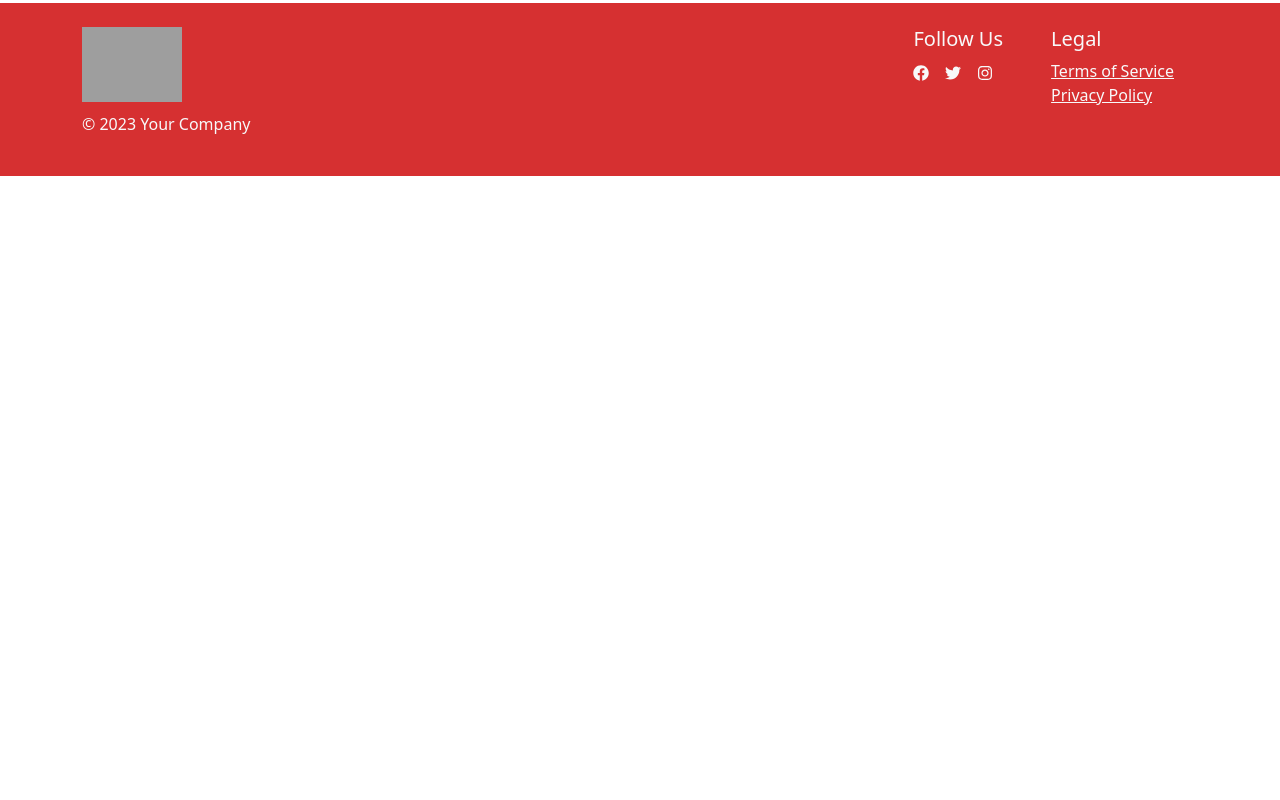
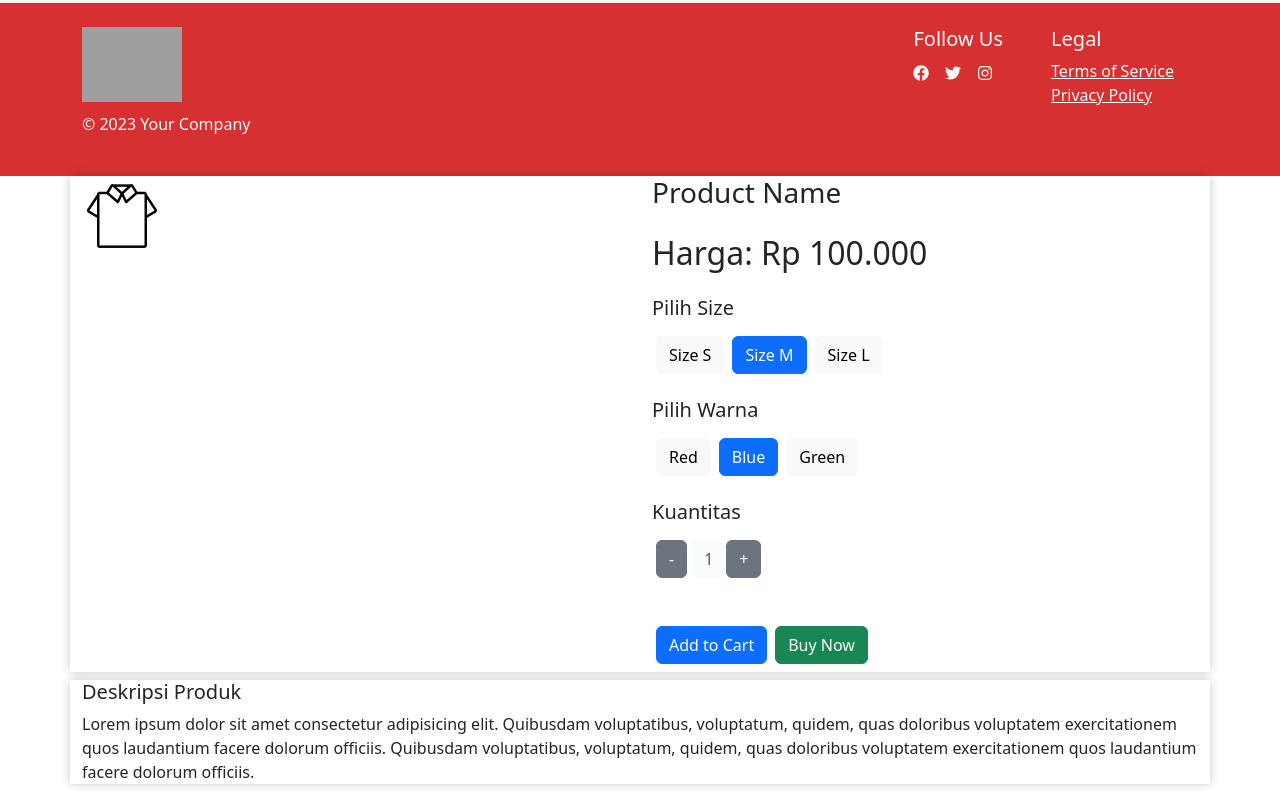
Before and after one commit to Rizqi30/salsa-convection-fe, a React (Vite) app: page / in a window 1280 px wide. Shown: the part 2086-2886 px from the top of the page. Before the commit the page ends 2262 px from the top, so only its background shows below. Built offline with nearby package versions, Linux system fonts and the light colour scheme; grey boxes are pictures that could not be loaded.

Commit message:
daffa commit

```diff
--- a/src/App.jsx
+++ b/src/App.jsx
@@ -4,6 +4,7 @@ import ListCategory from "./components/ListCategory/ListCategory";
 import ListNewProduct from "./components/NewProducts/ListNewProduct";
 import ListAllProduct from "./components/AllProducts/ListAllProduct";
 import Footer from "./components/Footer/Footer";
+import DetailProduct from "./components/DetailProducts/DetailProducts";
 
 function App() {
   return (
@@ -14,6 +15,7 @@ function App() {
       <ListNewProduct />
       <ListAllProduct />
       <Footer />
+      <DetailProduct />
     </div>
   );
 }
--- a/src/components/AllProducts/ListAllProduct.jsx
+++ b/src/components/AllProducts/ListAllProduct.jsx
@@ -51,7 +51,7 @@ function ListAllProduct() {
 
   return (
     <Container style={{ padding: 22 }}>
-      <h2>Produk Terbaru</h2>
+      <h2>Semua Produk</h2>
       <Row className="flex-wrap">
         {allProducts.map((item) => (
           <Col key={item.id} md={6} lg={3} className="p-3">
--- /dev/null
+++ b/src/components/DetailProducts/DetailProducts.jsx
@@ -0,0 +1,145 @@
+import React, { useState } from "react";
+import { Container, Row, Col, Button } from "react-bootstrap";
+import Batik from "../../assets/batik.png";
+import ProductDescription from "./ProductDescription";
+
+const DetailProduct = () => {
+  const [selectedSize, setSelectedSize] = useState("M");
+  const [selectedColor, setSelectedColor] = useState("Blue");
+  const [quantity, setQuantity] = useState(1);
+
+  const handleSizeChange = (size) => {
+    setSelectedSize(size);
+  };
+
+  const handleColorChange = (color) => {
+    setSelectedColor(color);
+  };
+
+  const handleQuantityChange = (change) => {
+    setQuantity((prevQuantity) => Math.max(1, prevQuantity + change));
+  };
+
+  const handleAddToCart = () => {
+    // Implement logic to add product to the shopping cart
+    console.log("Added to Cart:", {
+      size: selectedSize,
+      color: selectedColor,
+      quantity: quantity,
+    });
+  };
+
+  const handleBuyNow = () => {
+    // Implement logic to proceed with the purchase
+    console.log("Buy Now:", {
+      size: selectedSize,
+      color: selectedColor,
+      quantity: quantity,
+    });
+  };
+
+  return (
+    <>
+      <Container
+        className="mb-2"
+        style={{ boxShadow: "0px 0px 10px 0px rgba(0, 0, 0, 0.2)" }}
+      >
+        <Row>
+          <Col md={6}>
+            <img src={Batik} alt="Product" className="img-fluid" />
+          </Col>
+          <Col md={6}>
+            <h3>Product Name</h3>
+            <h2 className="my-4">Harga: Rp 100.000</h2>
+
+            <h5 className="mb-3">Pilih Size</h5>
+            <div className="mb-4">
+              <Button
+                className="mx-1"
+                variant={selectedSize === "S" ? "primary" : "light"}
+                onClick={() => handleSizeChange("S")}
+              >
+                Size S
+              </Button>
+              <Button
+                className="mx-1"
+                variant={selectedSize === "M" ? "primary" : "light"}
+                onClick={() => handleSizeChange("M")}
+              >
+                Size M
+              </Button>
+              <Button
+                className="mx-1"
+                variant={selectedSize === "L" ? "primary" : "light"}
+                onClick={() => handleSizeChange("L")}
+              >
+                Size L
+              </Button>
+            </div>
+
+            <h5 className="mb-3">Pilih Warna</h5>
+            <div className="mb-4">
+              <Button
+                className="mx-1"
+                variant={selectedColor === "Red" ? "danger" : "light"}
+                onClick={() => handleColorChange("Red")}
+              >
+                Red
+              </Button>
+              <Button
+                className="mx-1"
+                variant={selectedColor === "Blue" ? "primary" : "light"}
+                onClick={() => handleColorChange("Blue")}
+              >
+                Blue
+              </Button>
+              <Button
+                className="mx-1"
+                variant={selectedColor === "Green" ? "success" : "light"}
+                onClick={() => handleColorChange("Green")}
+              >
+                Green
+              </Button>
+            </div>
+
+            <h5 className="mb-3">Kuantitas</h5>
+            <div className="mb-5">
+              <Button
+                className="mx-1"
+                variant="secondary"
+                onClick={() => handleQuantityChange(-1)}
+              >
+                -
+              </Button>
+              <Button variant="light" disabled>
+                {quantity}
+              </Button>
+              <Button
+                variant="secondary"
+                onClick={() => handleQuantityChange(1)}
+              >
+                +
+              </Button>
+            </div>
+
+            <div className="my-2">
+              <Button
+                className="mx-1"
+                variant="primary"
+                onClick={handleAddToCart}
+              >
+                Add to Cart
+              </Button>
+              <Button className="mx-1" variant="success" onClick={handleBuyNow}>
+                Buy Now
+              </Button>
+            </div>
+          </Col>
+        </Row>
+      </Container>
+      <ProductDescription />
+    </>
+  );
+};
+
+export default DetailProduct;
--- /dev/null
+++ b/src/components/DetailProducts/ProductDescription.jsx
@@ -0,0 +1,19 @@
+import React from "react";
+import { Container } from "react-bootstrap";
+
+const ProductDescription = () => {
+  return (
+    <Container style={{ boxShadow: "0px 0px 10px 0px rgba(0, 0, 0, 0.2)" }}>
+      <h5>Deskripsi Produk</h5>
+      <p>
+        Lorem ipsum dolor sit amet consectetur adipisicing elit. Quibusdam
+        voluptatibus, voluptatum, quidem, quas doloribus voluptatem
+        exercitationem quos laudantium facere dolorum officiis. Quibusdam
+        voluptatibus, voluptatum, quidem, quas doloribus voluptatem
+        exercitationem quos laudantium facere dolorum officiis.
+      </p>
+    </Container>
+  );
+};
+
+export default ProductDescription;
--- a/src/components/NewProducts/ListNewProduct.jsx
+++ b/src/components/NewProducts/ListNewProduct.jsx
@@ -2,6 +2,7 @@ import Batik from "../../assets/batik.png";
 import { useState } from "react";
 import NewProduct from "./NewProduct";
 import { Container } from "react-bootstrap";
+import "./nweproduct.css";
 
 function ListNewProduct() {
   const [newProduct, setNewProduct] = useState([
@@ -52,7 +53,7 @@ function ListNewProduct() {
   return (
     <Container style={{ padding: 22 }}>
       <h2>Produk Terbaru</h2>
-      <div className="category-container d-flex p-3">
+      <div className="detail-product-container d-flex p-3">
         {newProduct.map((item) => {
           return (
             <NewProduct
--- a/src/components/NewProducts/nweproduct.css
+++ b/src/components/NewProducts/nweproduct.css
@@ -0,0 +1,3 @@
+.detail-product-container {
+  overflow-x: auto;
+}
```
